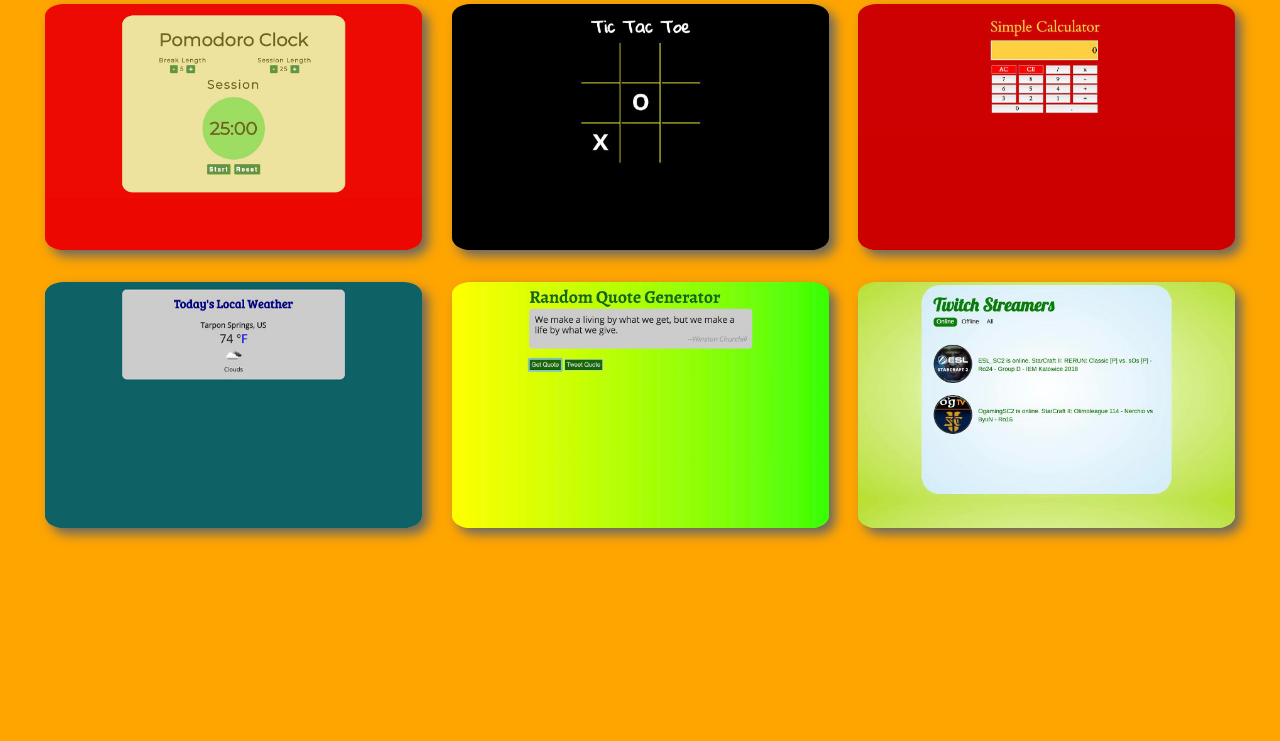
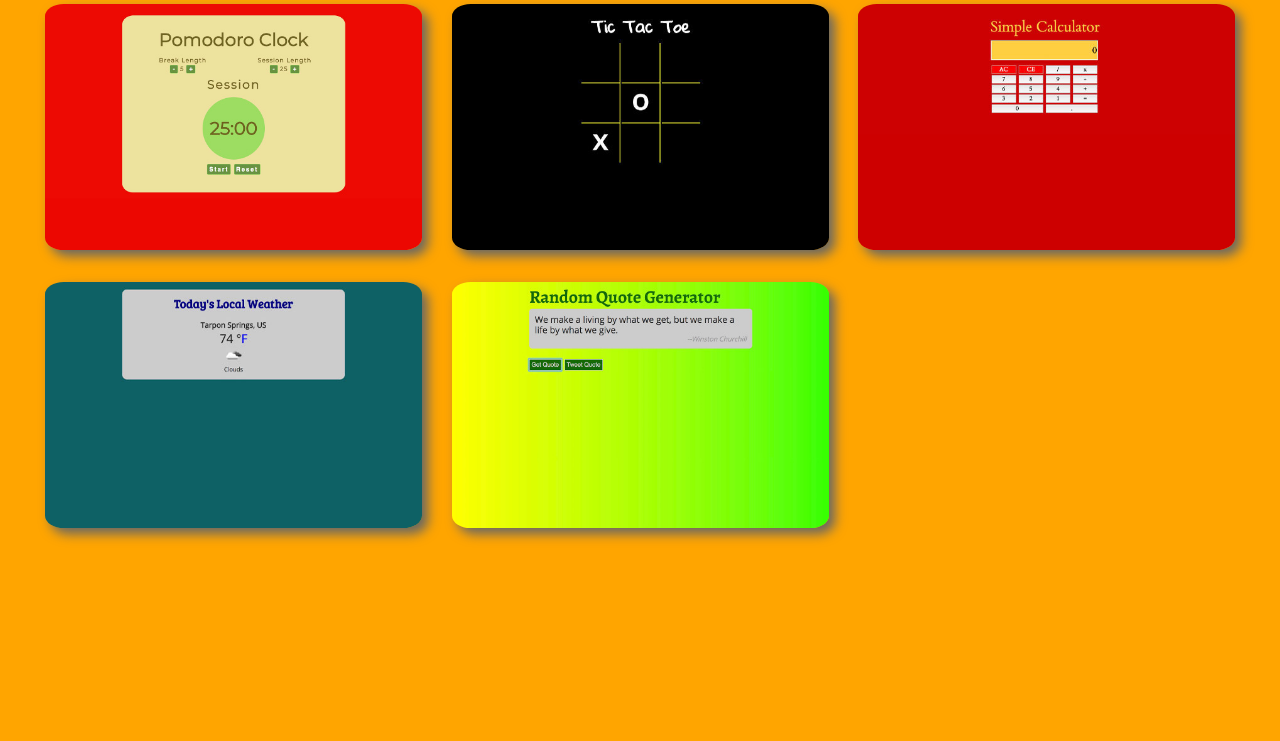
Before and after one commit to GreenApple76/kevin-website, a PHP site: page / in a window 1280 px wide. Shown: the part 2858-3599 px from the top of the page. Run offline with PHP 8.4, Linux system fonts and the light colour scheme; some libraries are stand-ins or nearby versions.

Commit message:
api server used for twitch is no longer functioning - remove twitch project

```diff
--- a/index.php
+++ b/index.php
@@ -188,12 +188,6 @@
                             <div class="overlay"><div class="text"><a href="https://greenapple76.github.io/random-quote-generator/" target="_blank">Open Project</a><br><br><a href="https://github.com/greenapple76/random-quote-generator/" target="_blank">View Source</a></div></div>
                     </figure>
                 </div>
-                <div class="col-12 col-md-6 col-lg-4">
-                    <figure class="project">
-                            <img src="img/twitch-streamers.jpg" alt="Twitch Streamers" class="img-responsive">
-                            <div class="overlay"><div class="text"><a href="https://greenapple76.github.io/twitch-streamers/" target="_blank">Open Project</a><br><br><a href="https://github.com/greenapple76/twitch-streamers/" target="_blank">View Source</a></div></div>
-                    </figure>
-                </div>
             </section>
         </div><!-- col -->
     </div><!-- row -->
```
